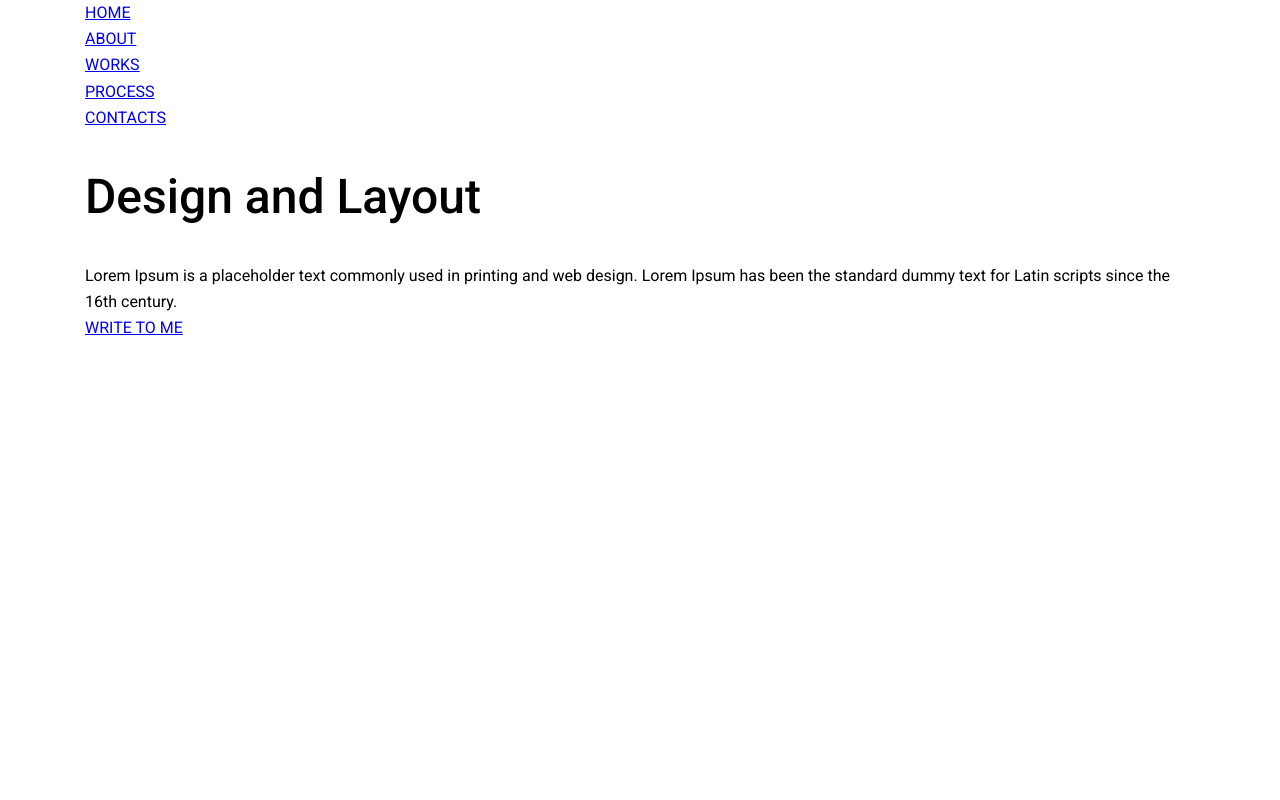
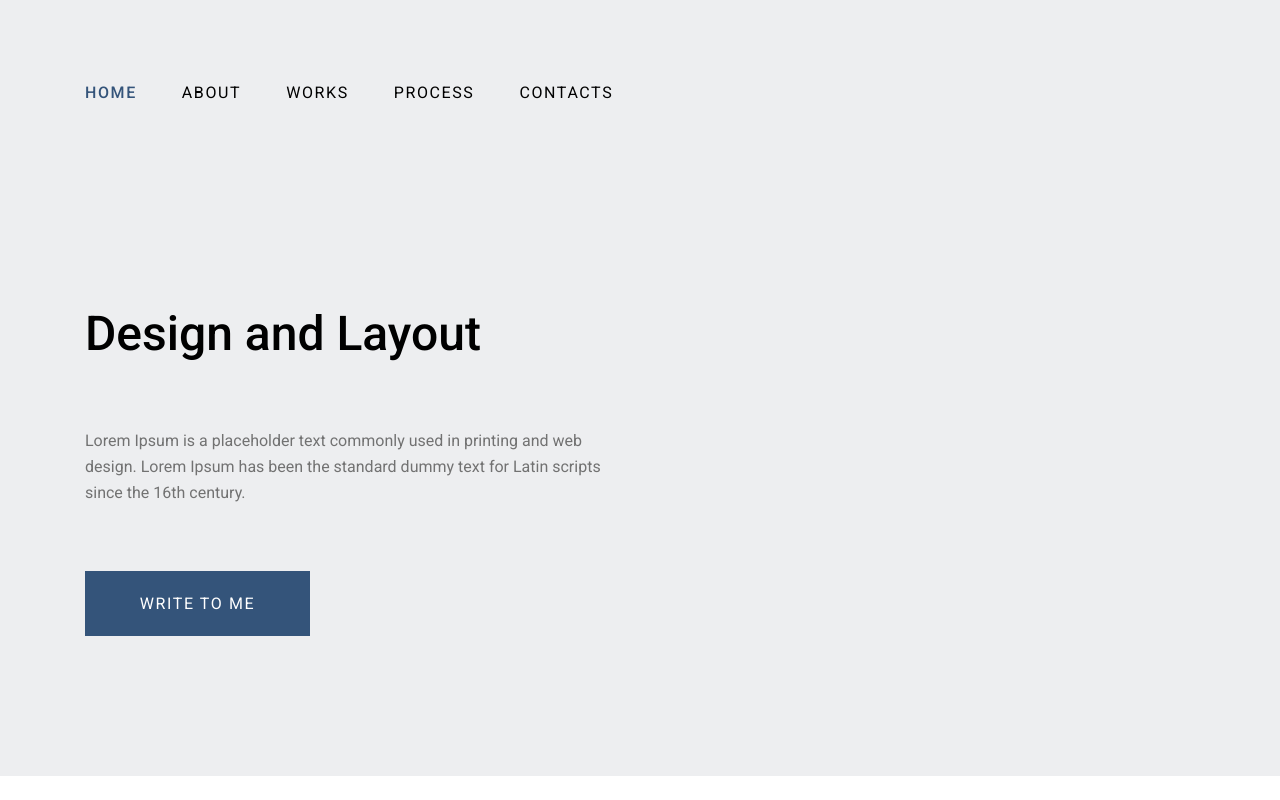
Before and after one commit to Undertakerds/SimpleSite, a plain HTML site: page index.html in a window 1280 px wide. Drawn offline with Linux system fonts and the light colour scheme.

Commit message:
styles changes

```diff
--- a/css/styles.css
+++ b/css/styles.css
@@ -1,11 +1,26 @@
 :root {
+  --color-black: #000000;
+  --color-primary: #34547a;
+  --color-secondary: #727272;
+  --color-gray-light: #edeef0;
+  --color-white: #ffffff;
+
   --font-family: 'Roboto', sans-serif;
   --font-size: 16px;
   --font-weight: 400;
 
+  --letter-spacing: 0.1em;
+
   --line-height: 1.64;
   --line-height-sm: 1.4;
+
   --container-primary: 1110px;
+  --container-secondary: 540px;
+
+  --gap: 20px;
+  --gap-sm: calc(var(--gap) * 0.5);
+  --gap-lg: calc(var(--gap) * 1.5);
+  --gap-xl: calc(var(--gap) * 2);
 }
 
 * {
@@ -34,7 +49,71 @@ h2 {
   line-height: var(--line-height-sm);
 }
 
+a {
+  text-decoration: none;
+  color: var(--color-black);
+}
+
 .container {
-  width: min(100% - 40px, var(--container-primary));
+  width: min(100% - var(--gap-xl), var(--container-primary));
   margin-inline: auto;
 }
+
+.container-sm {
+  width: min(100% - var(--gap-xl), var(--container-secondary));
+  margin-inline: auto;
+}
+
+.header {
+  background-color: var(--color-gray-light);
+  min-height: 700px;
+  padding-top: 80px;
+  padding-bottom: 140px;
+}
+
+.navbar {
+  margin-bottom: 162px;
+}
+
+.navbar__list {
+  display: flex;
+  gap: 45px;
+}
+
+.navbar__link {
+  letter-spacing: var(--letter-spacing);
+}
+
+.navbar__link--active {
+  color: var(--color-primary);
+  font-weight: 500;
+}
+
+.hero {
+  display: flex;
+  flex-direction: column;
+  align-items: flex-start;
+  max-width: var(--container-secondary);
+}
+
+.hero__title {
+  margin-bottom: 60px;
+}
+
+.hero__description {
+  margin-bottom: 65px;
+  color: var(--color-secondary);
+}
+
+.hero__button {
+  display: flex;
+  justify-content: center;
+  align-items: center;
+  min-width: 225px;
+  min-height: 65px;
+  text-transform: uppercase;
+  padding: 0.5em;
+  background-color: var(--color-primary);
+  color: var(--color-white);
+  letter-spacing: var(--letter-spacing);
+}
--- a/index.html
+++ b/index.html
@@ -20,20 +20,20 @@
     <div class="container">
 
       <div class="navbar">
-        <ol class="navbar-list">
-          <li class="navbar-item"><a class="navbar-link navbar-link--active" href="#">HOME</a></li>
-          <li class="navbar-item"><a class="navbar-link" href="#">ABOUT</a></li>
-          <li class="navbar-item"><a class="navbar-link" href="#">WORKS</a></li>
-          <li class="navbar-item"><a class="navbar-link" href="#">PROCESS</a></li>
-          <li class="navbar-item"><a class="navbar-link" href="#">CONTACTS</a></li>
+        <ol class="navbar__list">
+          <li class="navbar__item"><a class="navbar__link navbar__link--active" href="#">HOME</a></li>
+          <li class="navbar__item"><a class="navbar__link" href="#">ABOUT</a></li>
+          <li class="navbar__item"><a class="navbar__link" href="#">WORKS</a></li>
+          <li class="navbar__item"><a class="navbar__link" href="#">PROCESS</a></li>
+          <li class="navbar__item"><a class="navbar__link" href="#">CONTACTS</a></li>
         </ol>
       </div>
 
       <div class="hero">
         <h1 class="hero__title">Design and Layout</h1>
-        <p class="hero__description"></p>Lorem Ipsum is a placeholder text commonly used in printing and web design.
-        Lorem
-        Ipsum has been the standard dummy text for Latin scripts since the 16th century.</p>
+        <p class="hero__description">Lorem Ipsum is a placeholder text commonly used in printing and web design.
+          Lorem
+          Ipsum has been the standard dummy text for Latin scripts since the 16th century.</p>
         <a class="hero__button" href="#">WRITE TO ME</a>
       </div>
     </div>
```
